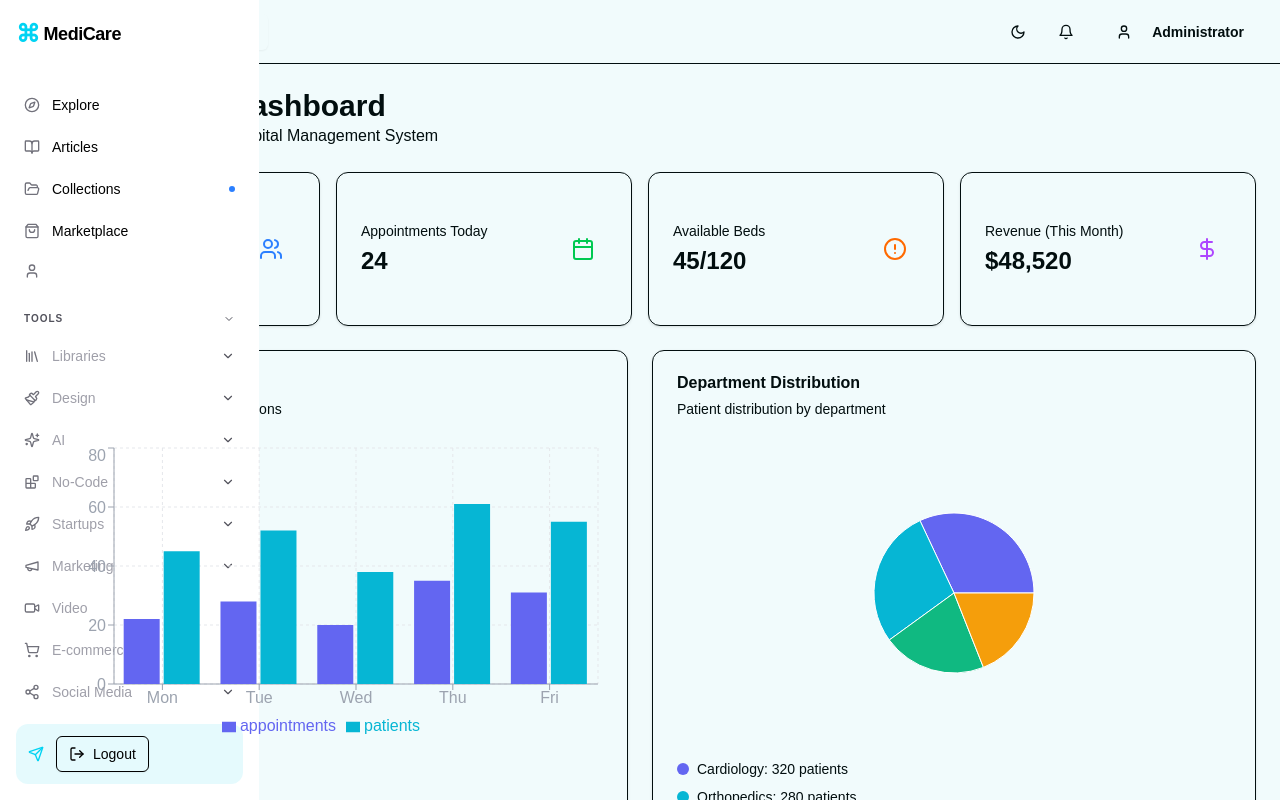
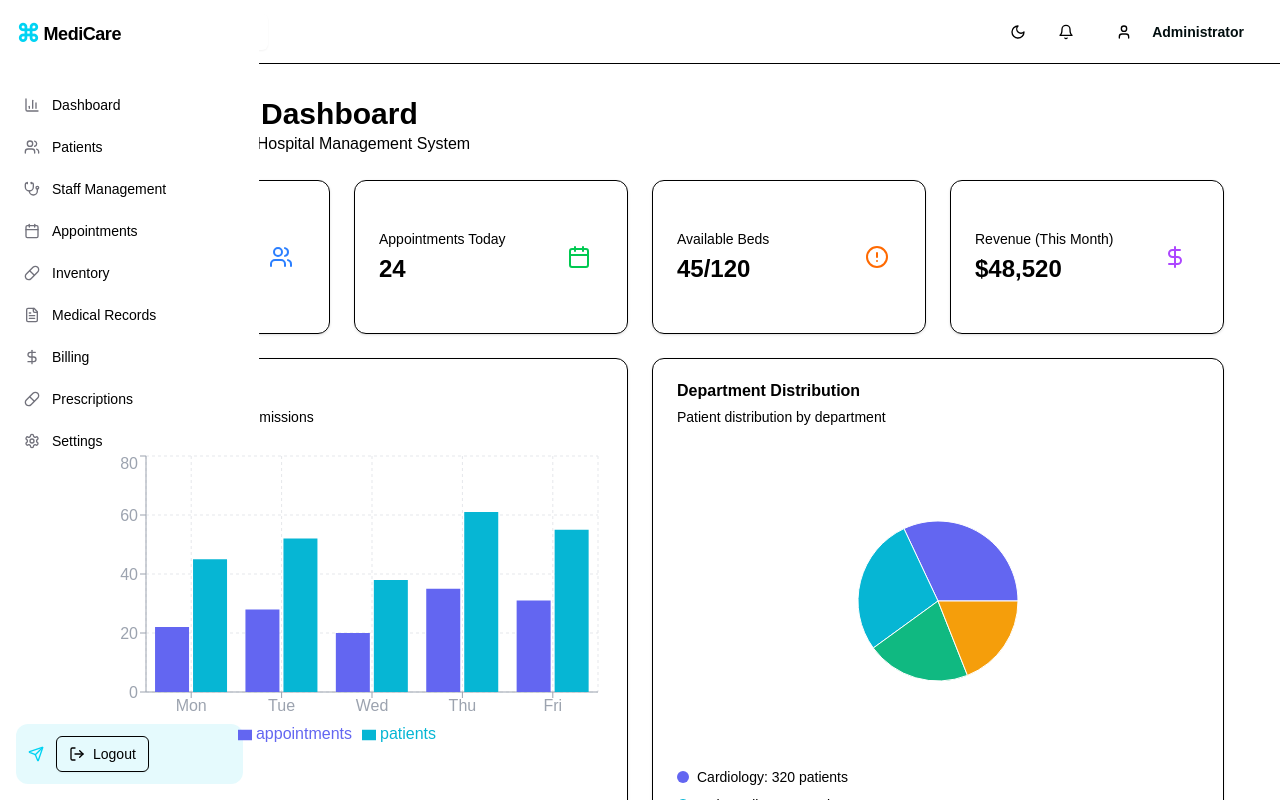
Before and after one commit to Godswill-joel/hospital-admin-management, a Next.js app in the folder frontend/: page /dashboard in a window 1280 px wide. Built offline with nearby package versions, Linux system fonts and the light colour scheme.

Commit message:
made changes to the sidebar blah blah blah

```diff
--- a/frontend/app/dashboard/page.tsx
+++ b/frontend/app/dashboard/page.tsx
@@ -6,16 +6,16 @@ import { AdminDashboard } from "@/components/dashboards/admin-dashboard"
 
 export default function DashboardPage() {
   return (
-    <div className="flex h-screen bg-background">
+    <div className="flex h-screen bg-white">
       {/* Sidebar */}
       <Sidebar />
 
       {/* Main Content */}
-      <div className="flex flex-1 flex-col overflow-hidden">
+      <div className="flex flex-1 flex-col overflow-hidden ">
         <Topbar role="admin" />
 
-        <main className="flex-1 overflow-y-auto p-6">
-          <div className="mx-auto w-full max-w-7xl">
+        <main className="flex-1 overflow-auto p-8">
+          <div className="mx-auto w-full max-w-7xl px-6">
             <AdminDashboard />
           </div>
         </main>
--- a/frontend/components/dashboards/admin-dashboard.tsx
+++ b/frontend/components/dashboards/admin-dashboard.tsx
@@ -20,21 +20,21 @@ const COLORS = ["#6366f1", "#06b6d4", "#10b981", "#f59e0b"]
 
 export function AdminDashboard() {
   return (
-    <div className="space-y-6">
+    <div className="space-y-6 bg-white text-black">
       <div>
-        <h1 className="text-3xl font-bold text-foreground">Administrator Dashboard</h1>
+        <h1 className="text-3xl font-bold">Administrator Dashboard</h1>
         <p className="text-muted-foreground">Welcome back to MediCare Hospital Management System</p>
       </div>
 
       {/* Key Stats */}
-      <div className="grid grid-cols-1 md:grid-cols-2 lg:grid-cols-4 gap-4">
+      <div className="grid grid-cols-1 md:grid-cols-2 lg:grid-cols-4 gap-6">
         {statsData.map((stat) => (
           <Card key={stat.label} className="border-border">
             <CardContent className="p-6">
               <div className="flex items-center justify-between">
                 <div>
                   <p className="text-sm text-muted-foreground">{stat.label}</p>
-                  <p className="text-2xl font-bold text-foreground mt-1">{stat.value}</p>
+                  <p className="text-2xl font-bold mt-1">{stat.value}</p>
                 </div>
                 <div className={`p-3 rounded-full bg-primary/10 ${stat.color}`}>
                   <stat.icon className="w-6 h-6" />
@@ -121,7 +121,7 @@ export function AdminDashboard() {
             ].map((activity, i) => (
               <div key={i} className="flex items-center justify-between py-3 border-b border-border last:border-0">
                 <div>
-                  <p className="text-sm font-medium text-foreground">{activity.action}</p>
+                  <p className="text-xl font-medium ">{activity.action}</p>
                   <p className="text-xs text-muted-foreground">{activity.user}</p>
                 </div>
                 <span className="text-xs text-muted-foreground">{activity.time}</span>
--- a/frontend/components/sidebar.tsx
+++ b/frontend/components/sidebar.tsx
@@ -90,20 +90,6 @@ export function Sidebar() {
           </a>
         ))}
 
-        {/* Tools section */}
-        <div className="pt-5 pb-2 px-3 flex items-center justify-between">
-          <span className="text-[10px] uppercase tracking-widest text-zinc-600 font-semibold">
-            Tools
-          </span>
-          <ChevronDown className="w-3 h-3 text-zinc-600" />
-        </div>
-
-        {/* Collapsible categories */}
-        <div className="space-y-0.5">
-          {toolCategories.map((cat) => (
-            <CategoryItem key={cat.label} cat={cat} />
-          ))}
-        </div>
       </div>
 
       {/* Footer CTA */}
--- a/frontend/components/topbar.tsx
+++ b/frontend/components/topbar.tsx
@@ -1,6 +1,6 @@
 "use client"
 
-import { Bell, Search, User, LogOut, Moon, Sun } from "lucide-react";
+import { Bell, Search, User, Moon, Sun } from "lucide-react";
 import { Button } from "./ui/button";
 import { Input } from "./ui/input";
 import { useTheme } from "next-themes";
@@ -24,7 +24,7 @@ export function Topbar({ role }: { role: string }) {
     }
 
     return (
-        <div className="h-16 bg-card border-b border-border flex items-center justify-between px-6">
+        <div className="h-16 text-black bg-card border-b border-border flex items-center justify-between px-6">
             <div className="flex items-center gap-4 flex-1">
                 <div className="hidden md:flex items-center gap-2 bg-input rounded-lg px-3 py-2 w-64">
                     <Search className="w-4 h-4 text-muted-foreground" />
--- a/frontend/data/data.ts
+++ b/frontend/data/data.ts
@@ -17,7 +17,12 @@ import {
     Users,
     Calendar,
     DollarSign,
-    AlertCircle
+    AlertCircle,
+    BarChart3,
+    Stethoscope,
+    Pill,
+    FileText,
+    Settings
 } from "lucide-react";
 
 // Top Bar
@@ -32,11 +37,15 @@ export const roleLabels = {
 // SideBar Data
 // ─── Static nav links ───────────────────────────────────────────────────────
 export const mainLinks = [
-    { label: "Explore", icon: Compass, href: "#", dot: false },
-    { label: "Articles", icon: BookOpen, href: "#", dot: false },
-    { label: "Collections", icon: FolderOpen, href: "#", dot: true },
-    { label: "Marketplace", icon: ShoppingBag, href: "#", dot: false },
-    { label: "", icon: User, href: "#", dot: false },
+    { label: "Dashboard", icon: BarChart3, href: "/dashboard", dot:false },
+    { label: "Patients", icon: Users, href: "/patients", dot:false },
+    { label: "Staff Management", icon: Stethoscope, href: "/staff", dot:false },
+    { label: "Appointments", icon: Calendar, href: "/appointments", dot:false },
+    { label: "Inventory", icon: Pill, href: "/inventory", dot:false },
+    { label: "Medical Records", icon: FileText, href: "/medical-records", dot:false },
+    { label: "Billing", icon: DollarSign, href: "/billing", dot:false },
+    { label: "Prescriptions", icon: Pill, href: "/prescriptions", dot:false },
+    { label: "Settings", icon: Settings, href: "#", dot:false },
 ];
 
 // ─── Collapsible tool categories ────────────────────────────────────────────
```
